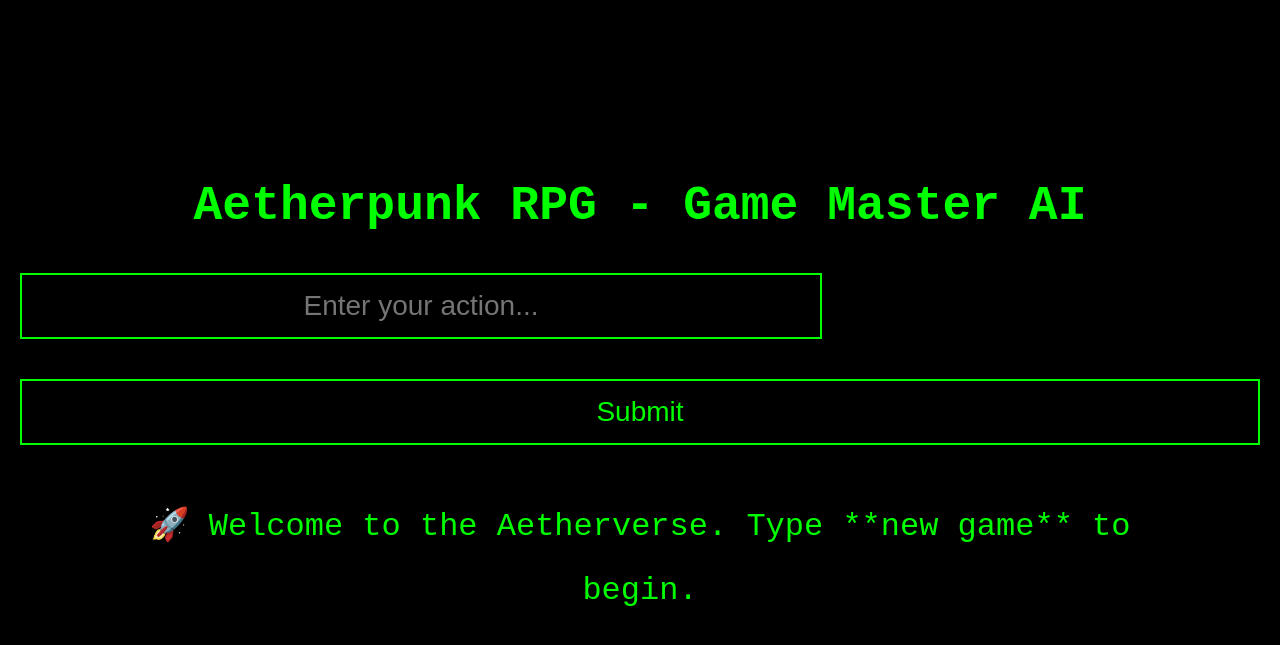
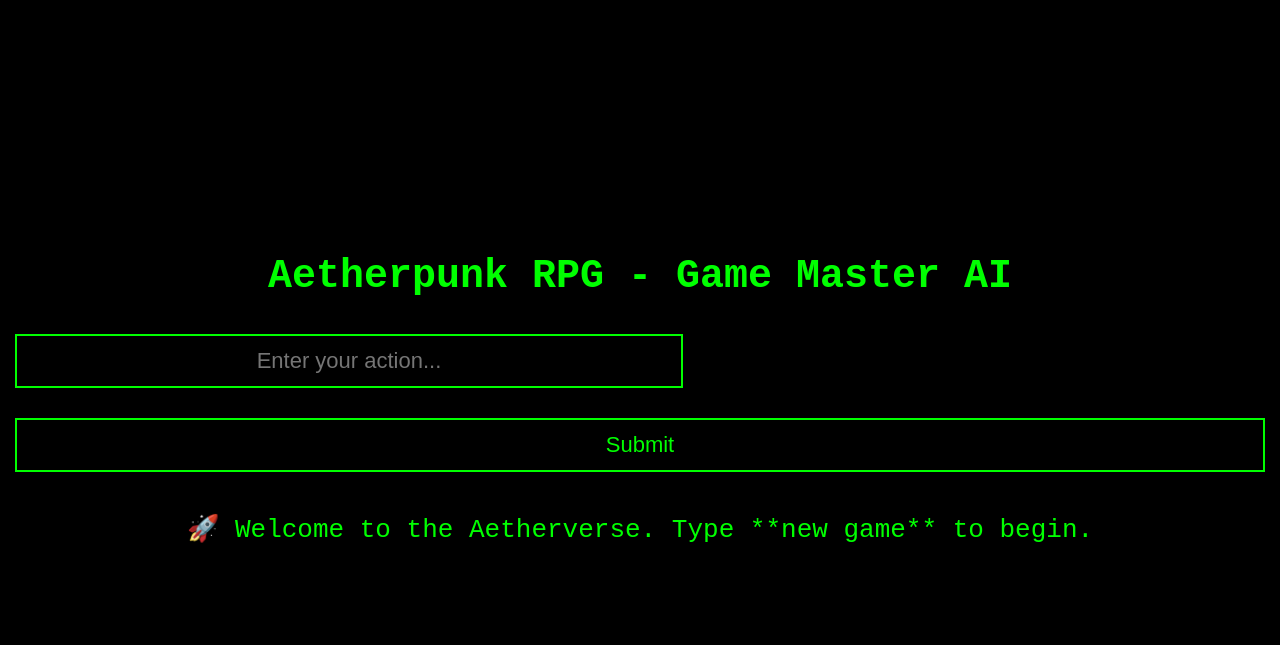
Before and after one commit to KhalilRCG/Aetherpunk-GMAI, a Flask app: page / in a window 1280 px wide. Shown: the top 645 px of the page. Run offline with Flask 3, Linux system fonts and the light colour scheme; some libraries are stand-ins or nearby versions.

Commit message:
Update index.html

```diff
--- a/templates/index.html
+++ b/templates/index.html
@@ -16,26 +16,26 @@
             margin: 0;
         }
         h1 {
-            font-size: 48px;
+            font-size: 40px;
             margin-bottom: 20px;
         }
         input, button {
-            font-size: 28px;
-            padding: 15px;
-            margin: 20px;
+            font-size: 22px;
+            padding: 12px;
+            margin: 15px;
             background-color: black;
             color: #00FF00;
             border: 2px solid #00FF00;
             text-align: center;
         }
         input {
-            width: 60%;
+            width: 50%;
         }
         #response {
-            font-size: 32px;
-            line-height: 2.0;
-            max-width: 80%;
-            margin: 30px auto;
+            font-size: 26px;
+            line-height: 1.8;
+            max-width: 75%;
+            margin: 20px auto;
             text-align: center;
         }
     </style>
@@ -47,8 +47,7 @@
     <div id="response">🚀 Welcome to the Aetherverse. Type **new game** to begin.</div>
 
     <script>
-        var socket = io("https://aetherpunk-gmai.onrender.com", { reconnection: true, reconnectionAttempts: 5, reconnectionDelay: 3000 });
-
+        var socket = io("https://aetherpunk-gmai.onrender.com");
         function sendAction() {
             var action = document.getElementById("playerInput").value.trim();
             if (action !== "") {
@@ -56,16 +55,6 @@
                 document.getElementById("playerInput").value = "";
             }
         }
-
-        function handleKeyPress(event) {
-            if (event.key === "Enter") {
-                sendAction();
-            }
-        }
-
-        socket.on("game_response", function(data) {
-            document.getElementById("response").innerText = data.response;
-        });
     </script>
 </body>
 </html>
```
